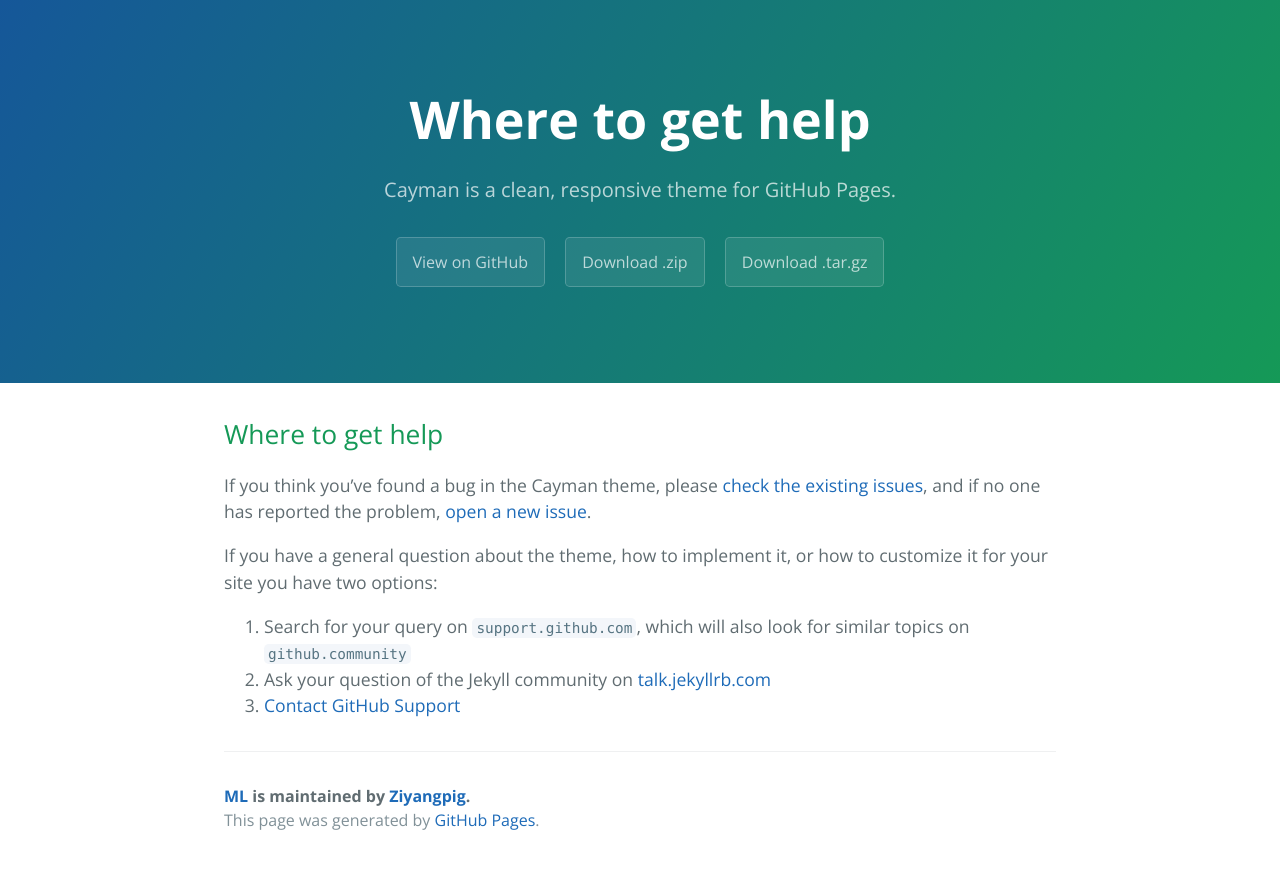
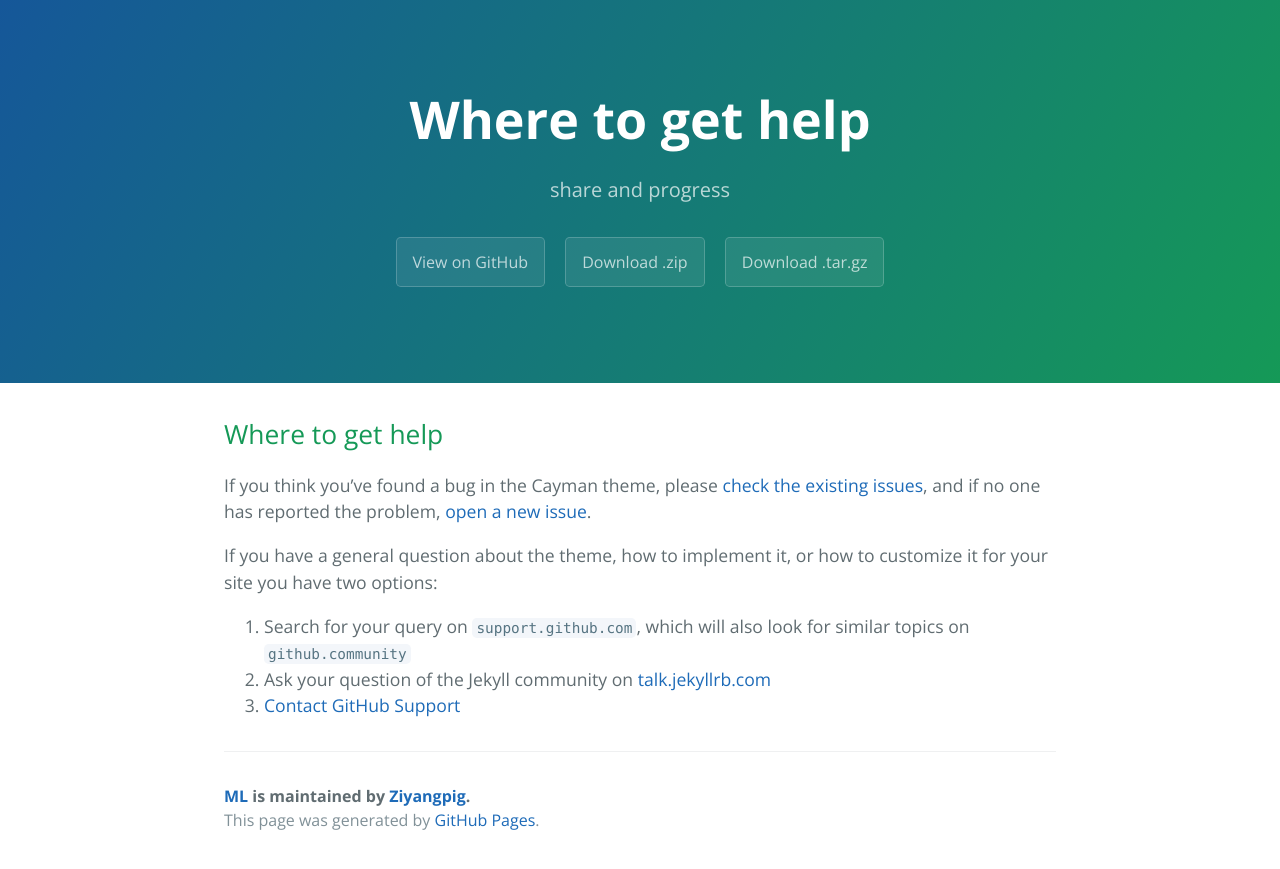
Before and after one commit to Ziyangpig/ML, a Jekyll site: the page built from docs/SUPPORT.md, in a window 1280 px wide. Shown: the top 869 px of the page. Built offline with Jekyll 4.4.1, drawn with Linux system fonts in a browser that asks for light colours; our own code applies the rules of GitHub Pages for plain Markdown files.

Commit message:
Update _config.yml

```diff
--- a/_config.yml
+++ b/_config.yml
@@ -1,5 +1,17 @@
-title: Cayman theme
-description: Cayman is a clean, responsive theme for GitHub Pages.
+title: Machine Learning
+description: share and progress
 show_downloads: true
 google_analytics:
 theme: jekyll-theme-cayman
+
+markdown: kramdown
+kramdown:
+  syntax_highlighter: rouge
+  syntax_highlighter_opts: # Rouge Options › https://github.com/jneen/rouge#full-options
+    css_class: highlight
+    # default_lang: console
+    span:
+      line_numbers: false
+    block:
+      line_numbers: true
+      start_line: 1
```
